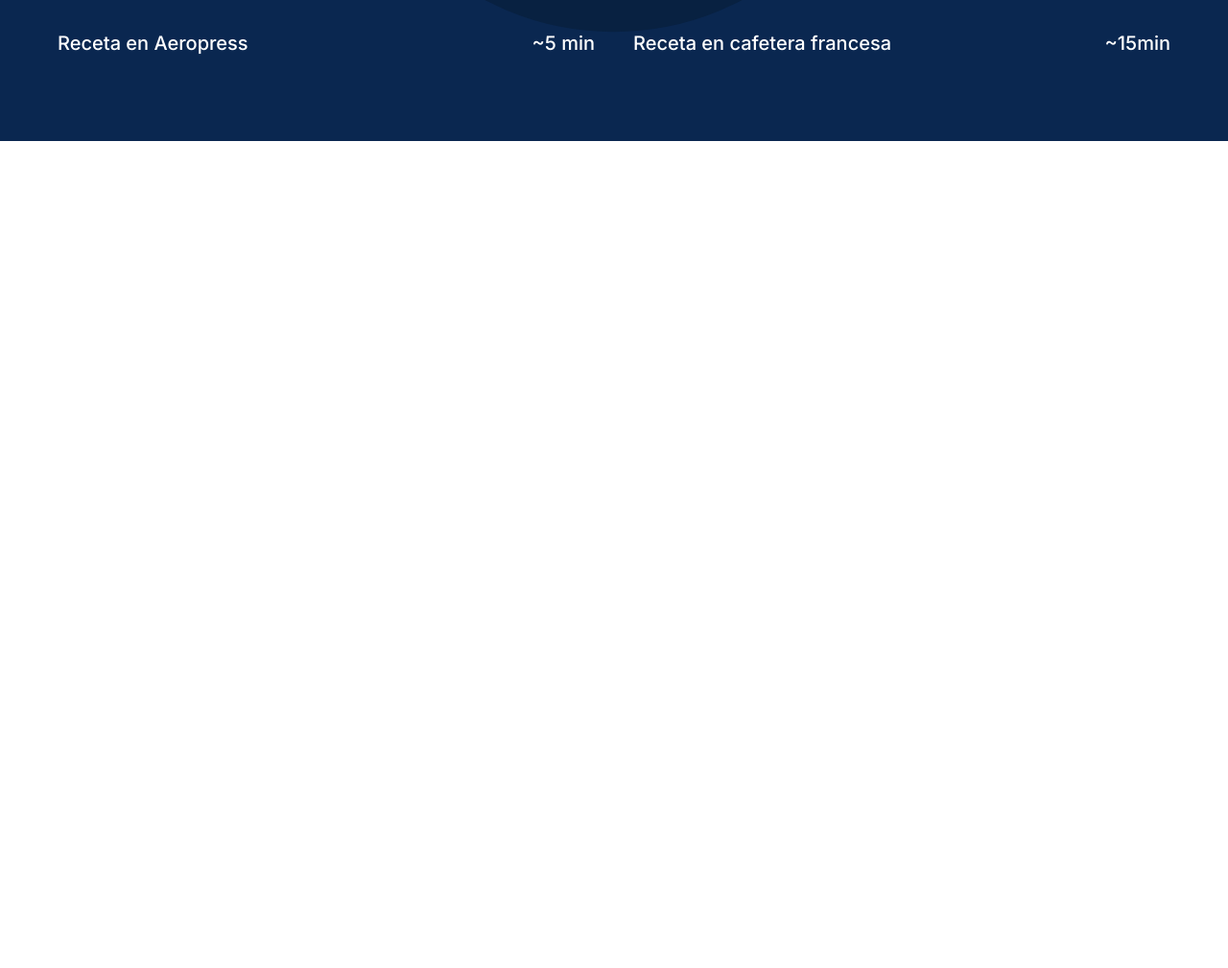
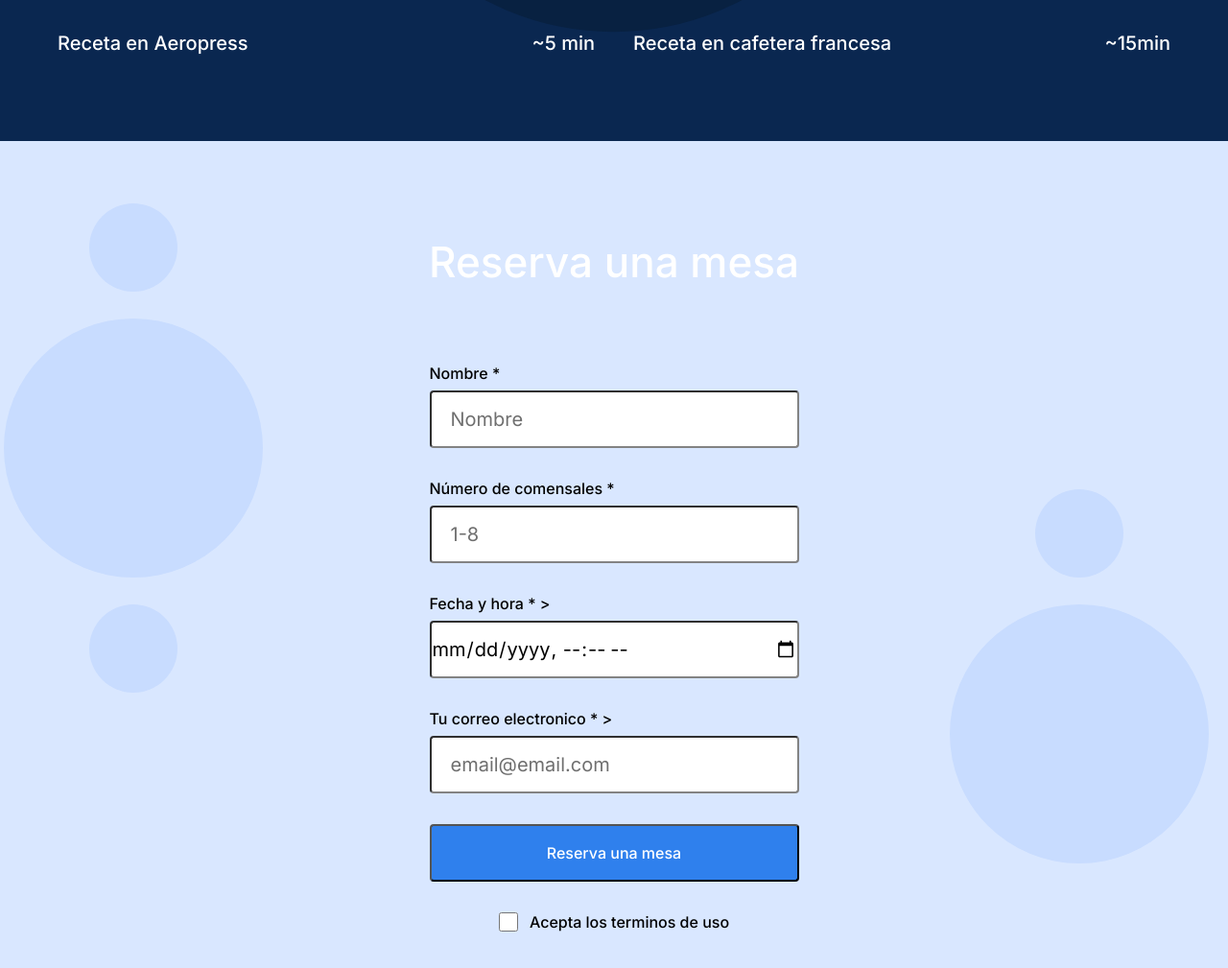
Before and after one commit to emanueltorresx/web_project_coffeeshop, a plain HTML site: page index.html in a window 1280 px wide. Shown: the part 1453-2462 px from the top of the page at 96% size. Before the commit the page ends 1600 px from the top, so only its background shows below. Drawn offline with Linux system fonts and the light colour scheme.

Commit message:
Agregar formulario

```diff
--- a/index.html
+++ b/index.html
@@ -118,7 +118,62 @@
             </li>
           </ul>
         </section>
-        <section class="reservation" id="reservation"></section>
+        <section class="reservation" id="reservation">
+          <h2 class="reservation__title">Reserva una mesa</h2>
+          <form class="reservation__form">
+            <fieldset class="form__fieldset">
+              <label for="text" class="form__label"
+                >Nombre *
+                <input
+                  type="text"
+                  required
+                  class="form__input"
+                  id="text"
+                  placeholder="Nombre"
+                />
+              </label>
+              <label for="number" class="form__label"
+                >Número de comensales *
+                <input
+                  type="number"
+                  required
+                  class="form__input"
+                  id="number"
+                  placeholder="1-8"
+                />
+              </label>
+              <label for="datetime" class="form__label"
+                >Fecha y hora * >
+                <input
+                  type="datetime-local"
+                  required
+                  class="form__input"
+                  id="datetime"
+                />
+              </label>
+              <label for="email" class="form__label"
+                >Tu correo electronico * >
+                <input
+                  type="email"
+                  required
+                  class="form__input"
+                  id="email"
+                  placeholder="email@email.com"
+                />
+              </label>
+            </fieldset>
+            <button type="submit" class="form__button">Reserva una mesa</button>
+            <label for="checkbox" class="form__label form__label_checkbox"
+              ><input
+                type="checkbox"
+                required
+                class="form__checkbox"
+                id="checkbox"
+              />
+              Acepta los terminos de uso</label
+            >
+          </form>
+        </section>
       </main>
       <footer class="footer" id="contacts"></footer>
     </div>
--- a/pages/index.css
+++ b/pages/index.css
@@ -165,3 +165,103 @@
   justify-content: space-between;
   margin: 24px 0px 0px 0px;
 }
+
+.reservation {
+  background-color: #d9e7ff;
+  background-image: url(../images/background_reservation.svg);
+  background-repeat: no-repeat;
+  background-position: center;
+  background-size: cover;
+  display: flex;
+  flex-direction: column;
+  align-items: center;
+}
+
+.reservation__title {
+  text-align: center;
+  margin: 0;
+  padding-top: 100px;
+  font-family: "Inter", "Arial", sans-serif;
+  font-style: normal;
+  font-weight: 500;
+  font-size: 44px;
+  line-height: 52px;
+}
+
+.reservation__form {
+  display: flex;
+  flex-direction: column;
+  max-width: 385px;
+  padding: 80px 0px 120px;
+}
+
+.form__fieldset {
+  display: flex;
+  flex-direction: column;
+  border: none;
+  margin: 0;
+  padding: 0;
+  display: flex;
+  flex-direction: column;
+  row-gap: 32px;
+}
+
+.form__label {
+  color: #000000;
+  font-family: "Inter", "Arial", sans-serif;
+  font-style: normal;
+  font-weight: 500;
+  font-size: 16px;
+  line-height: 20px;
+}
+
+.form__input {
+  border-radius: 4px;
+  border-color: #838383;
+  box-sizing: border-box;
+  width: 100%;
+  height: 60px;
+  margin-top: 8px;
+  padding: 0;
+  font-family: "Inter", "Arial", sans-serif;
+  font-style: normal;
+  font-weight: normal;
+  font-size: 20px;
+  line-height: 30px;
+}
+
+::placeholder {
+  color: #6f6f6f;
+  padding: 15px 20px;
+}
+
+.form__button {
+  border-radius: 4px;
+  background-color: #2f80ed;
+  color: #ffffff;
+  max-width: 385px;
+  height: 60px;
+  margin-top: 32px;
+  font-family: "Inter", "Arial", sans-serif;
+  font-style: normal;
+  font-weight: 500;
+  font-size: 16px;
+  line-height: 20px;
+}
+
+.form__button:hover {
+  opacity: 70%;
+}
+
+.form__checkbox {
+  border-radius: 2px;
+  width: 20px;
+  height: 20px;
+}
+
+.form__label_checkbox {
+  display: flex;
+  column-gap: 12px;
+  justify-content: center;
+  margin-top: 32px;
+}
```
Also changed, not shown: images/check.svg (deleted).
